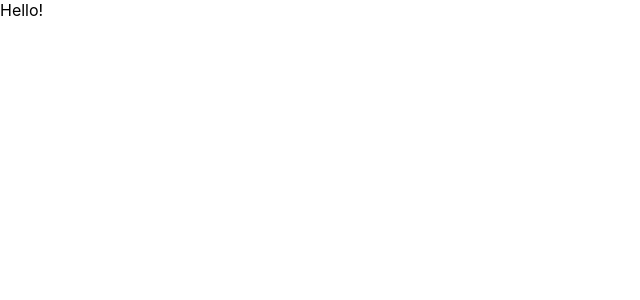
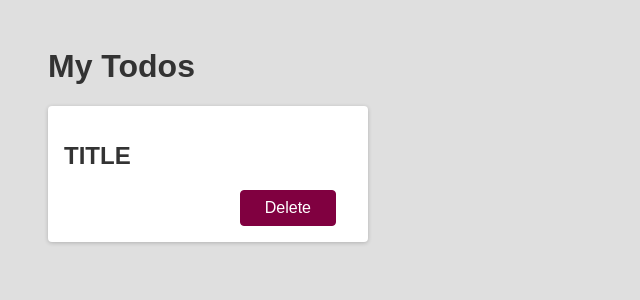
Before and after one commit to Adri-Antanon/react-refresher, a React (Create React App) app: page / in a window 1280 px wide. Shown: the top 300 px of the page, without its empty margins (0-640 px from the left). Built offline with nearby package versions, Linux system fonts and the light colour scheme.

Commit message:
style: :lipstick: change styles and replace App

```diff
--- a/src/App.js
+++ b/src/App.js
@@ -1,5 +1,15 @@
 function App() {
-  return <div>Hello!</div>;
+  return (
+    <div>
+      <h1>My Todos</h1>
+      <div className="card">
+        <h2>TITLE</h2>
+        <div className="actions">
+          <button className="btn">Delete</button>
+        </div>
+      </div>
+    </div>
+  );
 }
 
 export default App;
--- a/src/index.css
+++ b/src/index.css
@@ -1,13 +1,74 @@
-body {
-  margin: 0;
-  font-family: -apple-system, BlinkMacSystemFont, 'Segoe UI', 'Roboto', 'Oxygen',
-    'Ubuntu', 'Cantarell', 'Fira Sans', 'Droid Sans', 'Helvetica Neue',
-    sans-serif;
-  -webkit-font-smoothing: antialiased;
-  -moz-osx-font-smoothing: grayscale;
+* {
+  box-sizing: border-box;
 }
 
-code {
-  font-family: source-code-pro, Menlo, Monaco, Consolas, 'Courier New',
-    monospace;
+body {
+  font-family: sans-serif;
+  margin: 3rem;
+  background-color: #dfdfdf;
 }
+
+h1,
+h2 {
+  color: #333333;
+}
+
+.btn {
+  font: inherit;
+  padding: 0.5rem 1.5rem;
+  cursor: pointer;
+  border-radius: 4px;
+  background-color: #800040;
+  color: white;
+  border: 1px solid #800040;
+  margin: 0 1rem;
+}
+
+.btn:hover {
+  background-color: #9c1458;
+  border-color: #9c1458;
+}
+
+.btn--alt {
+  background-color: transparent;
+  color: #800040;
+}
+
+.btn--alt:hover {
+  background-color: #f8dae9;
+}
+
+.card {
+  background-color: white;
+  border-radius: 4px;
+  box-shadow: 0 1px 4px rgba(0, 0, 0, 0.2);
+  padding: 1rem;
+  width: 20rem;
+}
+
+.actions {
+  text-align: right;
+}
+
+.modal {
+  box-shadow: 0 1px 4px rgba(0, 0, 0, 0.2);
+  border-radius: 6px;
+  background-color: white;
+  padding: 1rem;
+  text-align: center;
+  width: 30rem;
+  z-index: 10;
+  position: fixed;
+  top: 20vh;
+  left: calc(50% - 15rem);
+}
+
+.backdrop {
+  position: fixed;
+  z-index: 1;
+  background-color: rgba(0, 0, 0, 0.75);
+  width: 100%;
+  height: 100vh;
+  top: 0;
+  left: 0;
+}
```
